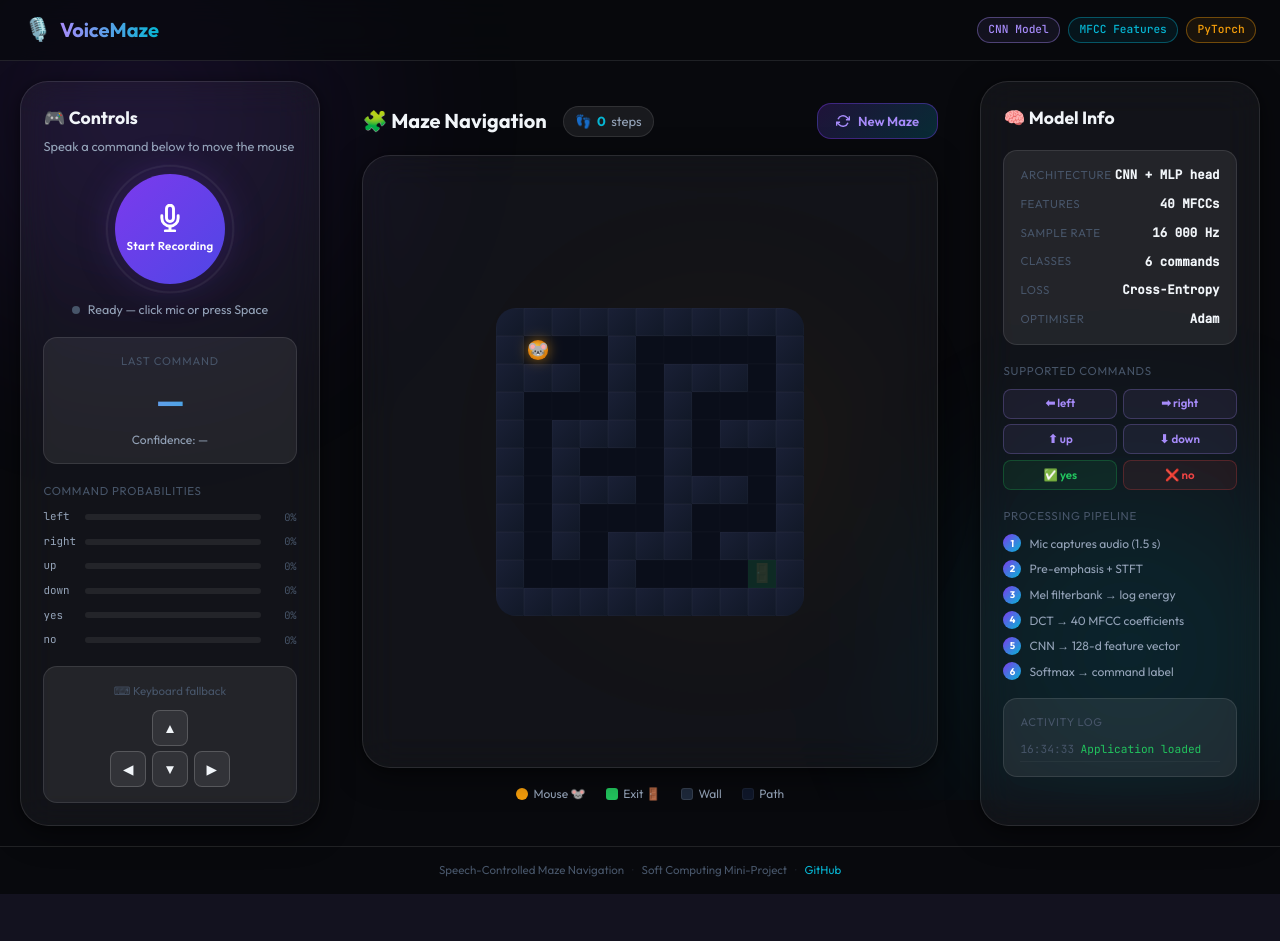
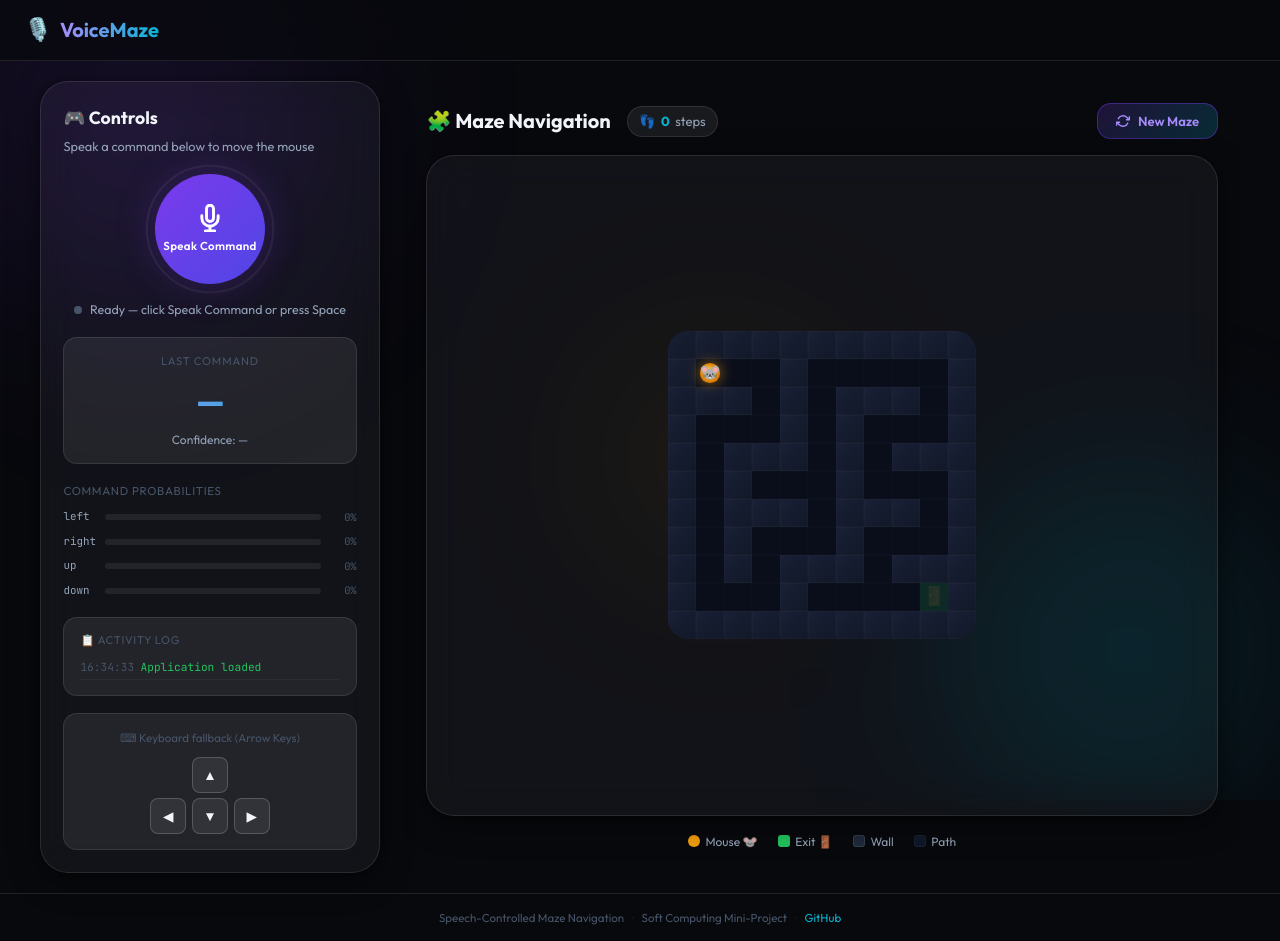
Before and after one commit to Ankush-S803/Speech-Recognition, a Flask app: page / in a window 1280 px wide. Before the commit the page ends 894 px from the top, so only its background shows below. Run offline with Flask 3, Linux system fonts and the light colour scheme.

Commit message:
Refactor UI and speech recognition: 4 directional commands, Web Speech API integration, Speak Command controls, trained CNN model checkpoint

```diff
--- a/static/css/style.css
+++ b/static/css/style.css
@@ -130,14 +130,14 @@ a:hover { text-decoration: underline; }
 .pill-mfcc   { color: #06b6d4; border-color: rgba(6,182,212,0.4);   background: rgba(6,182,212,0.08); }
 .pill-pt     { color: #f59e0b; border-color: rgba(245,158,11,0.4);  background: rgba(245,158,11,0.08); }
 
-/* ─── Main three-column layout ──────────────────────────────────────────── */
+/* ─── Main two-column layout ──────────────────────────────────────────── */
 .layout {
   position: relative; z-index: 1;
   display: grid;
-  grid-template-columns: 300px 1fr 280px;
+  grid-template-columns: 340px 1fr;
   grid-template-rows: 1fr;
-  gap: 1.25rem;
-  max-width: 1440px;
+  gap: 1.5rem;
+  max-width: 1240px;
   margin: 1.25rem auto;
   padding: 0 1.25rem;
   min-height: calc(100vh - 130px);
@@ -426,19 +426,14 @@ a:hover { text-decoration: underline; }
 .footer .sep { opacity: 0.3; }
 
 /* ─── Responsive ─────────────────────────────────────────────────────────── */
-@media (max-width: 1100px) {
-  .layout {
-    grid-template-columns: 1fr 1fr;
-    grid-template-rows: auto auto;
-  }
-  .panel-center { grid-column: 1 / -1; order: -1; }
-  .panel-left   { grid-column: 1; }
-  .panel-right  { grid-column: 2; }
-}
-@media (max-width: 700px) {
+@media (max-width: 860px) {
   .layout {
     grid-template-columns: 1fr;
+    grid-template-rows: auto auto;
+    gap: 1.25rem;
   }
-  .panel-center, .panel-left, .panel-right { grid-column: 1; }
-  .panel-center { min-height: 360px; }
+  .panel-center {
+    order: -1;
+    min-height: 400px;
+  }
 }
--- a/static/js/maze.js
+++ b/static/js/maze.js
@@ -14,7 +14,7 @@
 
 // ─── Constants ───────────────────────────────────────────────────────────────
 const CELL_SIZE     = 28;   // pixels per cell on canvas
-const COMMANDS      = ["left", "right", "up", "down", "yes", "no"];
+const COMMANDS      = ["left", "right", "up", "down"];
 const MAX_LOG_ITEMS = 20;   // activity log ceiling
 
 // Colour palette (matches CSS)
@@ -203,15 +203,164 @@ async function sendMove(direction) {
   }
 }
 
-// ─── Speech recording ─────────────────────────────────────────────────────────
+// ─── Speech recognition & audio handling ──────────────────────────────────────
+const SpeechRecognition = window.SpeechRecognition || window.webkitSpeechRecognition;
+let recognitionInstance = null;
+
 function setStatus(type, text) {
   statusDot.className = `status-dot ${type}`;
   statusText.textContent = text;
 }
 
-async function startRecording() {
+/**
+ * Match a raw spoken transcript to one of the 4 valid maze commands.
+ * Handles homophones, accents, and casual phrasing (e.g. "go right", "write").
+ */
+function normalizeCommand(rawText) {
+  if (!rawText) return null;
+  const clean = rawText.toLowerCase().replace(/[^a-z\s]/g, " ").trim();
+  const tokens = clean.split(/\s+/);
+
+  // Direct token match (highest priority)
+  for (const t of tokens) {
+    if (t === "right" || t === "write" || t === "rite" || t === "ride") return "right";
+    if (t === "left"  || t === "lift"  || t === "let")                  return "left";
+    if (t === "up"    || t === "app"   || t === "upper" || t === "hop") return "up";
+    if (t === "down"  || t === "done"  || t === "town"  || t === "dawn") return "down";
+  }
+
+  // Substring search
+  if (clean.includes("right")) return "right";
+  if (clean.includes("left"))  return "left";
+  if (clean.includes("up"))    return "up";
+  if (clean.includes("down"))  return "down";
+
+  return null;
+}
+
+function handleRecognisedCommand(cmd, confidence = 0.96) {
+  // ── Update command display ────────────────────────────────────────────
+  cmdWord.textContent = cmd;
+  cmdWord.classList.remove("pop");
+  void cmdWord.offsetWidth;   // force reflow
+  cmdWord.classList.add("pop");
+
+  cmdConf.textContent = `Confidence: ${(confidence * 100).toFixed(1)}%`;
+  demoBadge.classList.remove("hidden");
+  demoBadge.textContent = "🎙 Speech Engine Active";
+
+  // ── Probability distribution for 4 commands ───────────────────────────
+  const probs = {};
+  const remainingProb = Math.max(0.01, (1.0 - confidence) / (COMMANDS.length - 1));
+  for (const c of COMMANDS) {
+    probs[c] = (c === cmd) ? confidence : remainingProb;
+  }
+  updateProbBars(probs);
+
+  // ── Move the mouse ────────────────────────────────────────────────────
+  sendMove(cmd);
+}
+
+function startListening() {
   if (isRecording) return;
 
+  // ── Modern Web Speech API (Chrome, Edge, Safari, Opera) ─────────────────
+  if (SpeechRecognition) {
+    try {
+      if (!recognitionInstance) {
+        recognitionInstance = new SpeechRecognition();
+        recognitionInstance.lang = "en-US";
+        recognitionInstance.continuous = false;
+        recognitionInstance.interimResults = false;
+        recognitionInstance.maxAlternatives = 3;
+
+        recognitionInstance.onstart = () => {
+          isRecording = true;
+          btnRecord.classList.add("recording");
+          btnRecordLbl.textContent = "Listening…";
+          setStatus("recording", "Listening… speak right, left, up, or down");
+          logActivity("Listening for voice command…", "");
+        };
+
+        recognitionInstance.onresult = (event) => {
+          let matched = null;
+          let bestConf = 0.95;
+
+          // Check all alternatives
+          for (let i = 0; i < event.results.length; i++) {
+            for (let j = 0; j < event.results[i].length; j++) {
+              const alt = event.results[i][j];
+              const m = normalizeCommand(alt.transcript);
+              if (m) {
+                matched = m;
+                if (alt.confidence && alt.confidence > 0) {
+                  bestConf = Math.max(bestConf, alt.confidence);
+                }
+                break;
+              }
+            }
+            if (matched) break;
+          }
+
+          if (matched) {
+            handleRecognisedCommand(matched, bestConf);
+            logActivity(`Heard: "${matched}" (${(bestConf * 100).toFixed(0)}%)`, "cmd");
+            setStatus("success", `Command: "${matched}"`);
+          } else {
+            const raw = event.results[0][0].transcript;
+            logActivity(`Unrecognised word: "${raw}"`, "error");
+            setStatus("error", `Heard "${raw}". Say: right, left, up, or down`);
+          }
+        };
+
+        recognitionInstance.onerror = (event) => {
+          console.warn("Speech recognition error:", event.error);
+          if (event.error === "no-speech") {
+            setStatus("idle", "No speech detected — click Speak Command to retry");
+            logActivity("No speech detected", "error");
+          } else {
+            setStatus("error", `Mic error: ${event.error}`);
+            logActivity(`Speech error: ${event.error}`, "error");
+          }
+        };
+
+        recognitionInstance.onend = () => {
+          isRecording = false;
+          btnRecord.classList.remove("recording");
+          btnRecord.classList.remove("processing");
+          btnRecordLbl.textContent = "Speak Command";
+          setTimeout(() => {
+            if (!isRecording) {
+              setStatus("idle", "Ready — click Speak Command or press Space");
+            }
+          }, 2200);
+        };
+      }
+
+      recognitionInstance.start();
+      return;
+    } catch (e) {
+      console.warn("SpeechRecognition start error, falling back to MediaRecorder:", e);
+    }
+  }
+
+  // ── Fallback: MediaRecorder + Backend /predict ──────────────────────────
+  startMediaRecorderFallback();
+}
+
+function stopListening() {
+  if (recognitionInstance && isRecording) {
+    try { recognitionInstance.stop(); } catch (_) {}
+  }
+  if (mediaRecorder && isRecording) {
+    stopMediaRecorder();
+  }
+  isRecording = false;
+  btnRecord.classList.remove("recording");
+  btnRecordLbl.textContent = "Speak Command";
+}
+
+async function startMediaRecorderFallback() {
   try {
     const stream = await navigator.mediaDevices.getUserMedia({ audio: true });
     mediaRecorder = new MediaRecorder(stream);
@@ -232,12 +381,11 @@ async function startRecording() {
 
     btnRecord.classList.add("recording");
     btnRecordLbl.textContent = "Listening…";
-    setStatus("recording", "Recording — speak now…");
+    setStatus("recording", "Recording audio… speak now");
     logActivity("Recording started", "");
 
-    // Auto-stop after 1.5 s
     setTimeout(() => {
-      if (isRecording) stopRecording();
+      if (isRecording) stopMediaRecorder();
     }, 1500);
 
   } catch (err) {
@@ -247,7 +395,7 @@ async function startRecording() {
   }
 }
 
-function stopRecording() {
+function stopMediaRecorder() {
   if (!isRecording || !mediaRecorder) return;
   mediaRecorder.stop();
   isRecording = false;
@@ -265,32 +413,20 @@ async function sendAudioToServer(blob) {
     const res  = await fetch("/predict", { method: "POST", body: form });
     const data = await res.json();
 
-    if (data.error) {
-      throw new Error(data.error);
-    }
+    if (data.error) throw new Error(data.error);
 
-    // ── Update command display ────────────────────────────────────────────
-    const cmd  = data.command    || "unknown";
+    const cmd  = data.command || "unknown";
     const conf = data.confidence || 0;
-    const isDemo = data.demo_mode;
 
     cmdWord.textContent = cmd;
     cmdWord.classList.remove("pop");
-    void cmdWord.offsetWidth;   // force reflow
+    void cmdWord.offsetWidth;
     cmdWord.classList.add("pop");
 
     cmdConf.textContent = `Confidence: ${(conf * 100).toFixed(1)}%`;
-    demoBadge.classList.toggle("hidden", !isDemo);
 
-    // ── Update probability bars ───────────────────────────────────────────
-    if (data.all_probs) {
-      updateProbBars(data.all_probs);
-    }
-
-    // ── Re-render maze if server moved the mouse ──────────────────────────
-    if (data.maze) {
-      renderMaze(data.maze);
-    }
+    if (data.all_probs) updateProbBars(data.all_probs);
+    if (data.maze) renderMaze(data.maze);
 
     logActivity(`Heard: "${cmd}" (${(conf * 100).toFixed(0)}%)`, "cmd");
     setStatus("success", `Command: "${cmd}"`);
@@ -300,11 +436,11 @@ async function sendAudioToServer(blob) {
     setStatus("error", "Error processing audio");
   } finally {
     btnRecord.classList.remove("processing");
-    btnRecordLbl.textContent = "Start Recording";
+    btnRecordLbl.textContent = "Speak Command";
   }
 }
 
-// ─── Probability bars ─────────────────────────────────────────────────────────
+// ─── Probability bars (4 directional commands) ──────────────────────────────
 function updateProbBars(probs) {
   for (const cmd of COMMANDS) {
     const row  = document.querySelector(`.prob-row[data-cmd="${cmd}"]`);
@@ -312,8 +448,8 @@ function updateProbBars(probs) {
     const fill = row.querySelector(".prob-fill");
     const pct  = row.querySelector(".prob-pct");
     const val  = (probs[cmd] || 0) * 100;
-    fill.style.width      = `${val.toFixed(1)}%`;
-    pct.textContent       = `${val.toFixed(0)}%`;
+    fill.style.width = `${val.toFixed(1)}%`;
+    pct.textContent  = `${val.toFixed(0)}%`;
   }
 }
 
@@ -326,13 +462,12 @@ function logActivity(msg, type = "") {
   li.innerHTML = `<span class="time">${time}</span>${msg}`;
   activityLog.prepend(li);
 
-  // Trim to max items
   while (activityLog.children.length > MAX_LOG_ITEMS) {
     activityLog.removeChild(activityLog.lastChild);
   }
 }
 
-// ─── Keyboard shortcut (arrow keys) ──────────────────────────────────────────
+// ─── Keyboard shortcut (arrow keys + Space) ──────────────────────────────────
 document.addEventListener("keydown", (e) => {
   const map = {
     ArrowUp:    "up",
@@ -346,14 +481,15 @@ document.addEventListener("keydown", (e) => {
   }
   if (e.code === "Space") {
     e.preventDefault();
-    if (!isRecording) startRecording();
+    if (!isRecording) startListening();
+    else stopListening();
   }
 });
 
 // ─── Event listeners ──────────────────────────────────────────────────────────
 btnRecord.addEventListener("click", () => {
-  if (isRecording) stopRecording();
-  else startRecording();
+  if (isRecording) stopListening();
+  else startListening();
 });
 
 btnNewMaze.addEventListener("click", newMaze);
@@ -367,6 +503,7 @@ document.querySelectorAll(".kb-btn").forEach((btn) => {
 });
 
 // ─── Initialise ───────────────────────────────────────────────────────────────
+btnRecordLbl.textContent = "Speak Command";
 fetchMazeState();
 logActivity("Application loaded", "success");
-setStatus("idle", "Ready — click mic or press Space");
+setStatus("idle", "Ready — click Speak Command or press Space");
--- a/templates/index.html
+++ b/templates/index.html
@@ -26,18 +26,13 @@
       <span class="logo-icon">🎙️</span>
       <span class="logo-text">VoiceMaze</span>
     </div>
-    <nav class="nav-pills">
-      <span class="pill pill-model">CNN Model</span>
-      <span class="pill pill-mfcc">MFCC Features</span>
-      <span class="pill pill-pt">PyTorch</span>
-    </nav>
   </div>
 </header>
 
 <!-- ─── Main layout ─── -->
 <main class="layout">
 
-  <!-- ══════ LEFT PANEL — Controls ══════ -->
+  <!-- ══════ LEFT PANEL — Controls & Activity ══════ -->
   <aside class="panel panel-left glass" role="complementary" aria-label="Controls">
 
     <section class="section-title">
@@ -47,7 +42,7 @@
 
     <!-- Recording button -->
     <div class="record-wrap">
-      <button id="btn-record" class="btn-record" aria-label="Start Recording">
+      <button id="btn-record" class="btn-record" aria-label="Speak Command">
         <span class="mic-ring" aria-hidden="true"></span>
         <svg class="mic-icon" viewBox="0 0 24 24" fill="none" stroke="currentColor" stroke-width="2.5" stroke-linecap="round" stroke-linejoin="round" aria-hidden="true">
           <path d="M12 1a3 3 0 0 0-3 3v8a3 3 0 0 0 6 0V4a3 3 0 0 0-3-3z"/>
@@ -55,13 +50,13 @@
           <line x1="12" y1="19" x2="12" y2="23"/>
           <line x1="8" y1="23" x2="16" y2="23"/>
         </svg>
-        <span id="btn-record-label">Start Recording</span>
+        <span id="btn-record-label">Speak Command</span>
       </button>
 
       <!-- Status indicator -->
       <div id="status-bar" class="status-bar" role="status" aria-live="polite">
         <span id="status-dot" class="status-dot idle"></span>
-        <span id="status-text">Ready — click to speak</span>
+        <span id="status-text">Ready — click Speak Command</span>
       </div>
     </div>
 
@@ -70,10 +65,10 @@
       <div class="cmd-label">Last command</div>
       <div id="cmd-word" class="cmd-word">—</div>
       <div id="cmd-conf" class="cmd-conf">Confidence: —</div>
-      <div id="demo-badge" class="demo-badge hidden">⚠ Demo mode (no trained model)</div>
+      <div id="demo-badge" class="demo-badge hidden">Speech Engine Active</div>
     </div>
 
-    <!-- Probability bars -->
+    <!-- Probability bars (4 commands) -->
     <div class="prob-section">
       <div class="prob-title">Command probabilities</div>
       <div id="prob-bars" class="prob-bars">
@@ -97,22 +92,18 @@
           <div class="prob-track"><div class="prob-fill" style="width:0%"></div></div>
           <span class="prob-pct">0%</span>
         </div>
-        <div class="prob-row" data-cmd="yes">
-          <span class="prob-label">yes</span>
-          <div class="prob-track"><div class="prob-fill" style="width:0%"></div></div>
-          <span class="prob-pct">0%</span>
-        </div>
-        <div class="prob-row" data-cmd="no">
-          <span class="prob-label">no</span>
-          <div class="prob-track"><div class="prob-fill" style="width:0%"></div></div>
-          <span class="prob-pct">0%</span>
-        </div>
       </div>
+    </div>
+
+    <!-- Activity log (Moved above keyboard) -->
+    <div class="log-section glass-inner">
+      <div class="log-title">📋 Activity Log</div>
+      <ul id="activity-log" class="activity-log" aria-live="polite"></ul>
     </div>
 
     <!-- Keyboard fallback -->
     <div class="keyboard-section glass-inner">
-      <div class="kb-label">⌨ Keyboard fallback</div>
+      <div class="kb-label">⌨ Keyboard fallback (Arrow Keys)</div>
       <div class="d-pad">
         <button id="kb-up"    class="kb-btn"             aria-label="Move up"    data-dir="up">▲</button>
         <button id="kb-left"  class="kb-btn kb-left"     aria-label="Move left"  data-dir="left">◀</button>
@@ -169,71 +160,6 @@
     </div>
   </section>
 
-  <!-- ══════ RIGHT PANEL — Info ══════ -->
-  <aside class="panel panel-right glass" role="complementary" aria-label="Model information">
-
-    <section class="section-title">
-      <h2>🧠 Model Info</h2>
-    </section>
-
-    <div class="model-card glass-inner">
-      <div class="model-row">
-        <span class="model-key">Architecture</span>
-        <span class="model-val">CNN + MLP head</span>
-      </div>
-      <div class="model-row">
-        <span class="model-key">Features</span>
-        <span class="model-val">40 MFCCs</span>
-      </div>
-      <div class="model-row">
-        <span class="model-key">Sample Rate</span>
-        <span class="model-val">16 000 Hz</span>
-      </div>
-      <div class="model-row">
-        <span class="model-key">Classes</span>
-        <span class="model-val">6 commands</span>
-      </div>
-      <div class="model-row">
-        <span class="model-key">Loss</span>
-        <span class="model-val">Cross-Entropy</span>
-      </div>
-      <div class="model-row">
-        <span class="model-key">Optimiser</span>
-        <span class="model-val">Adam</span>
-      </div>
-    </div>
-
-    <div class="command-grid-section">
-      <div class="cg-title">Supported commands</div>
-      <div class="command-grid">
-        <span class="cmd-chip nav">⬅ left</span>
-        <span class="cmd-chip nav">➡ right</span>
-        <span class="cmd-chip nav">⬆ up</span>
-        <span class="cmd-chip nav">⬇ down</span>
-        <span class="cmd-chip confirm">✅ yes</span>
-        <span class="cmd-chip deny">❌ no</span>
-      </div>
-    </div>
-
-    <div class="pipeline-section">
-      <div class="pipe-title">Processing pipeline</div>
-      <ol class="pipe-steps">
-        <li><span class="pipe-num">1</span>Mic captures audio (1.5 s)</li>
-        <li><span class="pipe-num">2</span>Pre-emphasis + STFT</li>
-        <li><span class="pipe-num">3</span>Mel filterbank → log energy</li>
-        <li><span class="pipe-num">4</span>DCT → 40 MFCC coefficients</li>
-        <li><span class="pipe-num">5</span>CNN → 128-d feature vector</li>
-        <li><span class="pipe-num">6</span>Softmax → command label</li>
-      </ol>
-    </div>
-
-    <div class="log-section glass-inner">
-      <div class="log-title">Activity log</div>
-      <ul id="activity-log" class="activity-log" aria-live="polite"></ul>
-    </div>
-
-  </aside>
-
 </main>
 
 <!-- ─── Footer ─── -->
```
Also changed, not shown: soft_computing_model.py (+5 -5 lines), train_model.py (+90 -24 lines), README.md.
